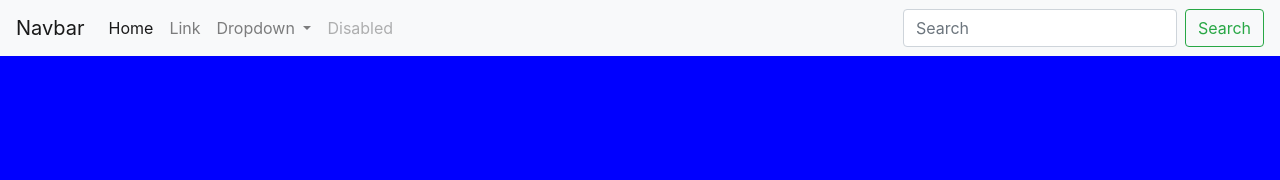
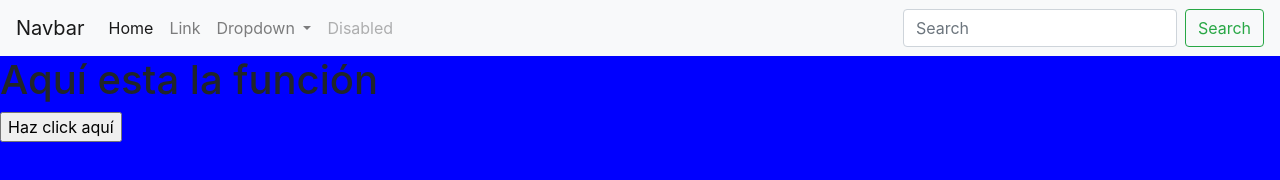
Before and after one commit to Fvaans/reinicio, a plain HTML site: page index.html in a window 1280 px wide. Drawn offline with nearby package versions, Linux system fonts and the light colour scheme.

Commit message:
añadiendo camnbios de javascript

```diff
--- a/index.html
+++ b/index.html
@@ -5,6 +5,7 @@
     <meta http-equiv="X-UA-Compatible" content="IE=edge">
     <meta name="viewport" content="width=device-width, initial-scale=1.0">
     <title>Lenguajes-U-G</title>
+    <script src="js/js.js"></script>
     <link rel="stylesheet" href="css/css.css">
     <link rel="stylesheet" href="https://cdn.jsdelivr.net/npm/bootstrap@4.0.0/dist/css/bootstrap.min.css" integrity="sha384-Gn5384xqQ1aoWXA+058RXPxPg6fy4IWvTNh0E263XmFcJlSAwiGgFAW/dAiS6JXm" crossorigin="anonymous">
     <script src="https://cdn.jsdelivr.net/npm/bootstrap@4.0.0/dist/js/bootstrap.min.js" integrity="sha384-JZR6Spejh4U02d8jOt6vLEHfe/JQGiRRSQQxSfFWpi1MquVdAyjUar5+76PVCmYl" crossorigin="anonymous"></script>
@@ -47,5 +48,7 @@
           </form>
         </div>
       </nav>
+      <h1>Aquí esta la función</h1>
+      <input type="button" onclick="hola()"value="Haz click aquí">
 </body>
 </html>
--- /dev/null
+++ b/js/js.js
@@ -0,0 +1,3 @@
+function hola() {
+    alert("Bienvenido a nuestra pagina de prueba");
+}
```
